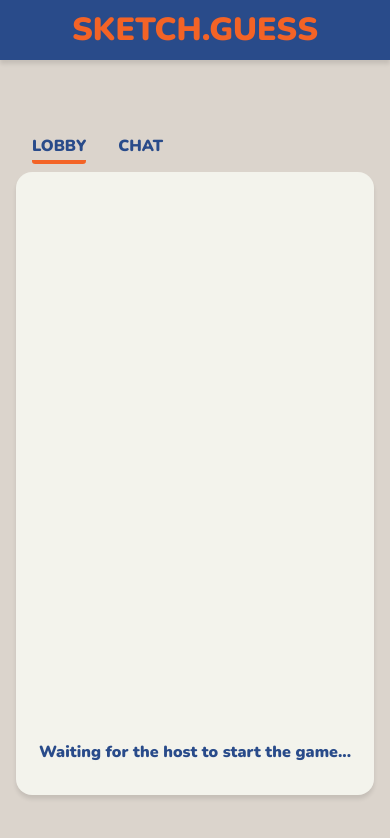
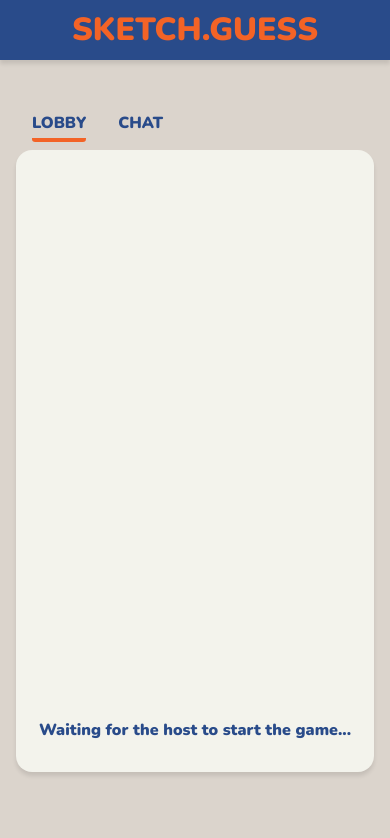
Before and after one commit to 99patricia/Guess-a-Sketch, a React (Create React App) app in the folder client/: page /room/1 in a window 390 px wide. Shown: the top 838 px of the page. Built offline with nearby package versions, Linux system fonts and the light colour scheme.

Commit message:
fix container height

```diff
--- a/client/src/components/Container.jsx
+++ b/client/src/components/Container.jsx
@@ -1,6 +1,6 @@
 import React from "react";
 import styled from "styled-components";
-import { Mobile } from "service/mediaQueries";
+import { Desktop } from "service/mediaQueries";
 
 const StyledContainer = styled.div`
     display: flex;
@@ -8,13 +8,16 @@ const StyledContainer = styled.div`
     align-items: center;
     flex-direction: column;
     width: 100%;
-    min-height: calc(100vh - 100px);
+    min-height: ${(props) =>
+        props.isDesktop ? "calc(100vh - 100px)" : "calc(100vh - 60px)"};
 `;
 
 function Container(props) {
-    const isMobile = Mobile();
+    const isDesktop = Desktop();
     return (
-        <StyledContainer isMobile={isMobile}>{props.children}</StyledContainer>
+        <StyledContainer isDesktop={isDesktop}>
+            {props.children}
+        </StyledContainer>
     );
 }
 
--- a/client/src/pages/Room.jsx
+++ b/client/src/pages/Room.jsx
@@ -34,7 +34,7 @@ const StyledNavLink = styled.a`
 `;
 
 const TabContainer = styled.div`
-    height: 70vh;
+    height: 80vh;
     width: 100vw;
     padding: 0 1rem;
     -webkit-box-sizing: border-box;
```
